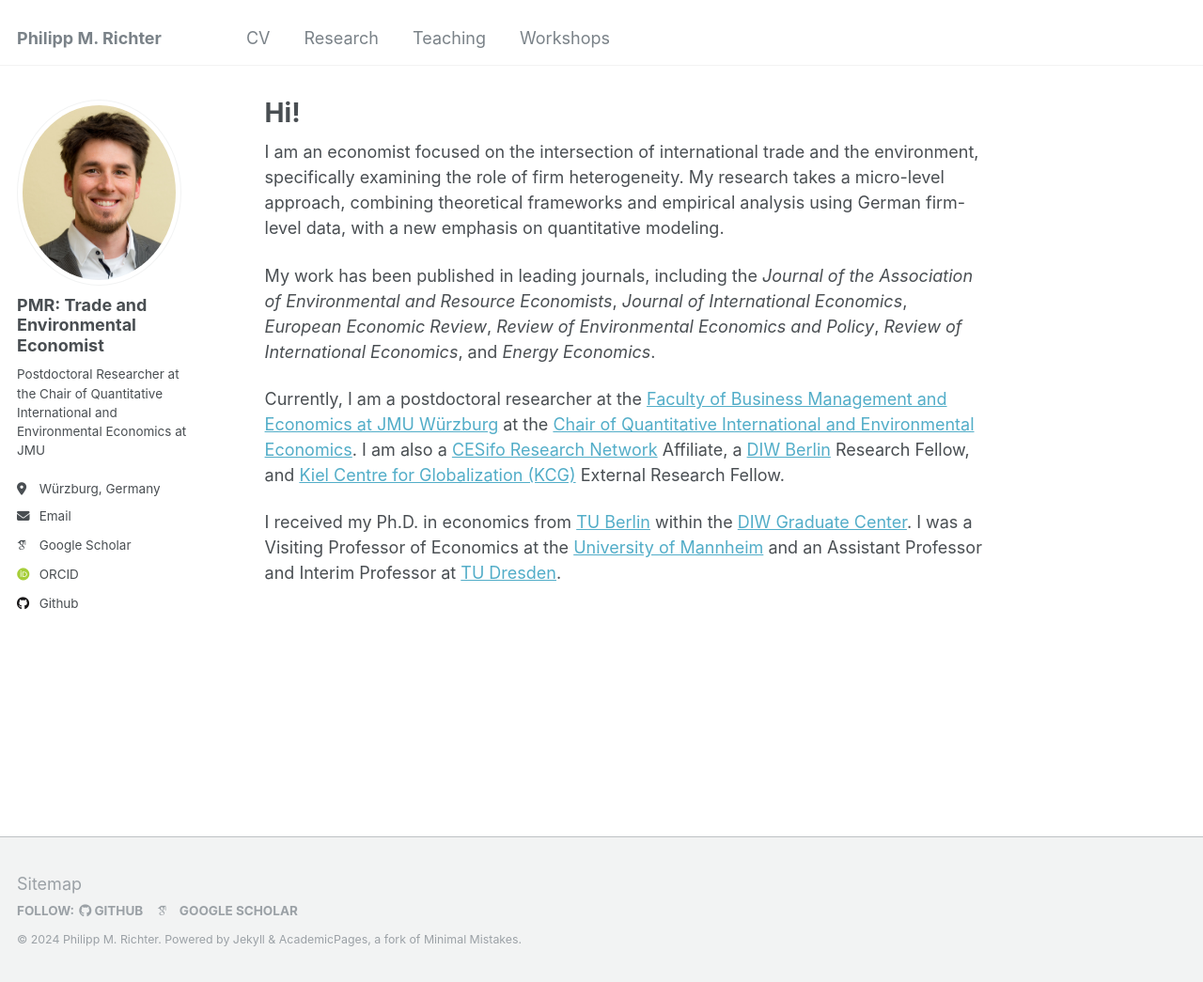
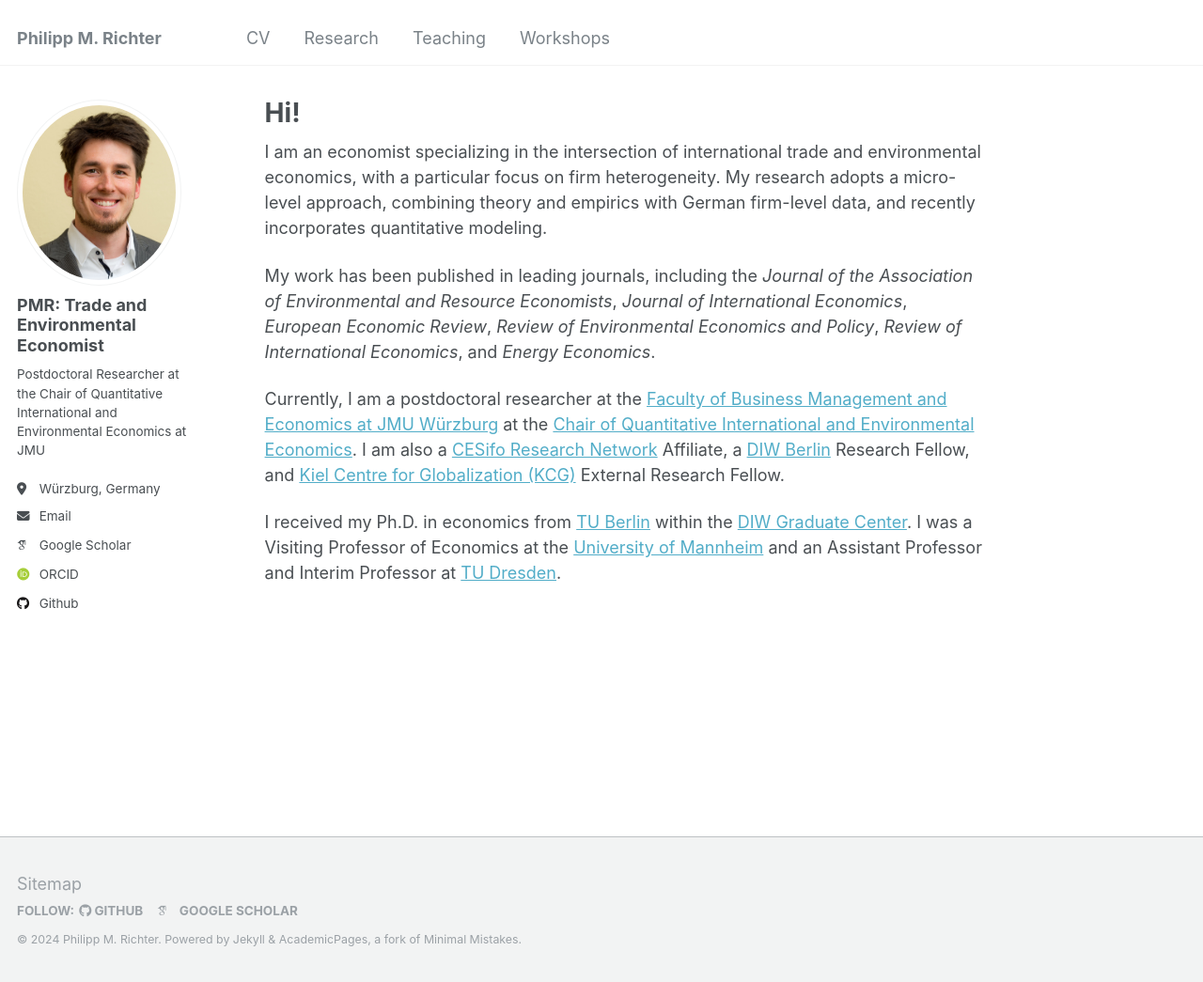
Before and after one commit to PhMRichter/PhMRichter.github.io, a Jekyll site: the page built from _pages/about.md, in a window 1280 px wide and 1045 px high. Shown: the whole window at 94% size. Built offline with Jekyll 4.4.1, drawn with Linux system fonts in a browser that asks for light colours; some web fonts are replaced.

Commit message:
Update about.md

```diff
--- a/_pages/about.md
+++ b/_pages/about.md
@@ -8,8 +8,10 @@ redirect_from:
 ---
 
 
-I am an economist focused on the intersection of international trade and the environment, specifically examining the role of firm heterogeneity.
-My research takes a micro-level approach, combining theoretical frameworks and empirical analysis using German firm-level data, with a new emphasis on quantitative modeling.
+
+I am an economist specializing in the intersection of international trade and environmental economics, with a particular focus on firm heterogeneity.
+<!--I am an economist focused on the intersection of international trade and the environment, specifically examining the role of firm heterogeneity.-->
+My research adopts a micro-level approach, combining theory and empirics with German firm-level data, and recently incorporates quantitative modeling.
 <!-- My research takes a micro-level approach, investigating how firm heterogeneity influences the relationship between trade and environmental outcomes.
 -->
 
```
